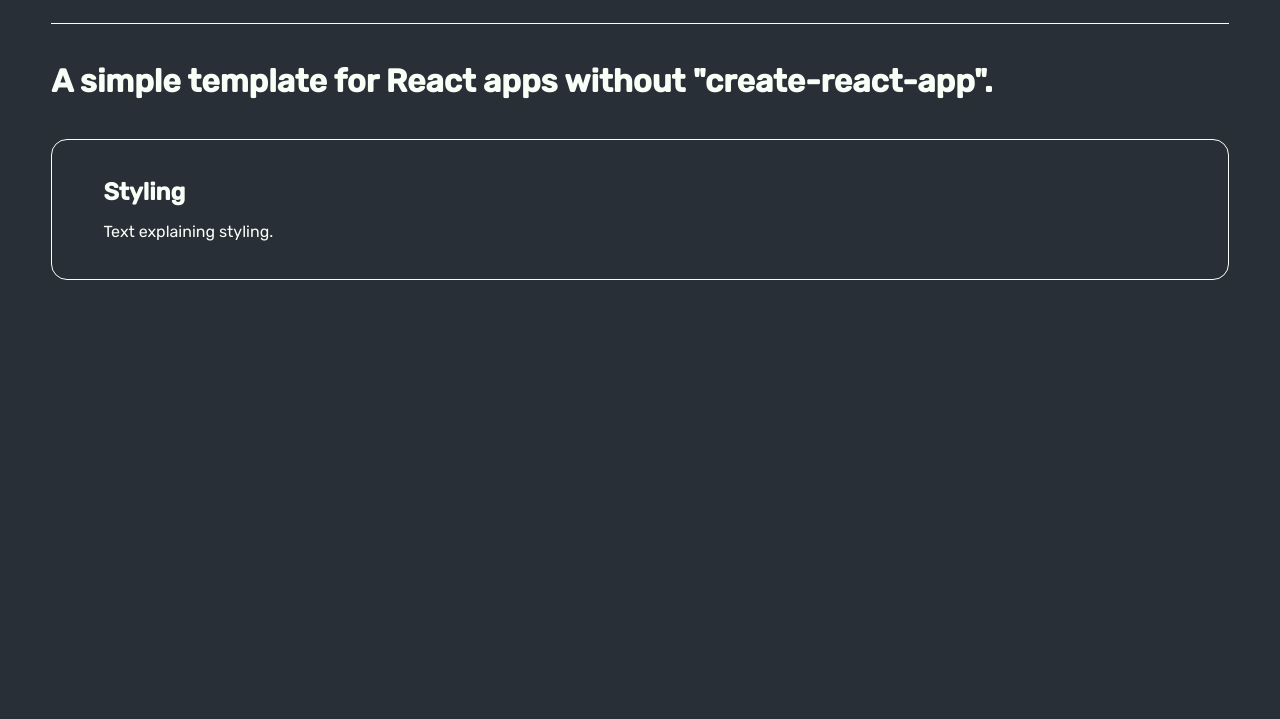
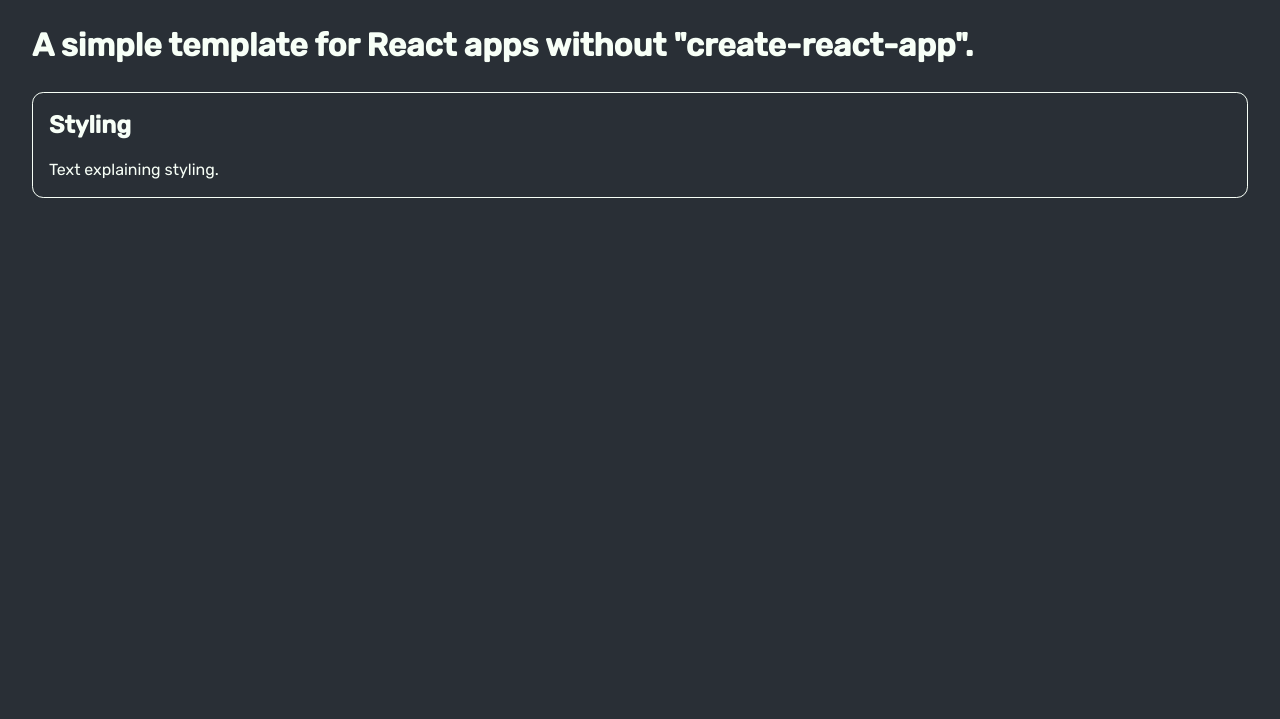
Before and after one commit to pompyproductions/template-react, a React app: page / in a window 1280 px wide. Shown: the part 81-800 px from the top of the page. Built offline with nearby package versions, Linux system fonts and the light colour scheme.

Commit message:
Update SASS

```diff
--- a/src/sass/components/_card.scss
+++ b/src/sass/components/_card.scss
@@ -1,14 +1,13 @@
-@use "../globals/breakpoints" as *;
+@use "../globals/mixins" as *;
 
 .card {
-  border-radius: var(--page-margin-x);
+  border-radius: var(--border-radius);
   border: 1px solid var(--white);
-  padding: var(--page-margin-y) var(--page-margin-x);
+  padding: var(--padding-y) var(--padding-x);
   display: grid;
   grid-auto-rows: min-content;
 
-  @include break-at("small") {
-    border-radius: 1rem;
+  @include break-at("mobile-m") {
     gap: 1rem;
   }
 }
--- a/src/sass/globals/_breakpoints.scss
+++ /dev/null
@@ -1,15 +0,0 @@
-$breakpoints: (
-    "thin": 320px,
-    "small": 720px,
-    "medium": 1024px,
-    "large": 1200px,
-    "huge": 1440px
-);
-
-@mixin break-at($size) {
-    @if map-has-key($breakpoints, $size) {
-        @media only screen and (min-width: map-get($breakpoints, $size)) {
-            @content;
-        }
-    }
-}
--- a/src/sass/globals/_index.scss
+++ b/src/sass/globals/_index.scss
@@ -1,4 +1,5 @@
 @forward "reset";
 @forward "theme";
 @forward "mixins";
-@forward "breakpoints";
+@forward "spacing";
+@forward "typography";
--- a/src/sass/globals/_mixins.scss
+++ b/src/sass/globals/_mixins.scss
@@ -1,3 +1,30 @@
+// TL:DR;
+// aim for beauty in "mobile-m", "tablet-m", "pc-l"
+// the others are edge cases that must be guaranteed to work
+
+$breakpoints: (
+    // design for 320 and above as basepoint
+    "mobile-m": 360px, // modern phones start more or less here.
+    "mobile-l": 420px, // large modern phones, phablets
+
+    "tablet-s": 600px, // older tablets in portrait
+    "tablet-m": 720px, // actually 760 but break here
+    // treat larger tablets (900px...) same as "tablet-m"
+
+    "pc-s": 1024px, // landscape modern tablets will creep here
+    "pc-m": 1280px, // this is laptop territory
+    "pc-l": 1440px, // generic ballpark: make others work, but make this shine!
+    "pc-xl": 1920px // maximized on a big monitor
+);
+
+@mixin break-at($size) {
+    @if map-has-key($breakpoints, $size) {
+        @media only screen and (min-width: map-get($breakpoints, $size)) {
+            @content;
+        }
+    }
+}
+
 @mixin disable-selection {
     user-select: none;
     -webkit-user-select: none;
--- /dev/null
+++ b/src/sass/globals/_spacing.scss
@@ -0,0 +1,15 @@
+@use "mixins" as *;
+
+:root {
+  --page-margin-x: 1.4rem;
+  --page-margin-y: 1rem;
+  --padding-x: 1rem;
+  --padding-y: 1rem;
+  --border-radius: .7rem;
+
+
+  @include break-at("mobile-m") {
+    --page-margin-x: 2rem;
+    --page-margin-y: 1.5rem;
+  }
+}
--- a/src/sass/globals/_theme.scss
+++ b/src/sass/globals/_theme.scss
@@ -1,9 +1,3 @@
-@use "../globals/breakpoints" as *;
-
-// font declarations
-@import url("https://fonts.googleapis.com/css2?family=Rubik:wght@300;400;500&display=swap");
-
-// variables
 :root {
   --black: #292F36;
   --white: #F7FFF7;
@@ -11,12 +5,4 @@
   --teal: #4ECDC4
   --green: #c2e812;
   --yellow: #FFE66D;
-
-  --page-margin-x: 1.4rem;
-  --page-margin-y: 1rem;
-
-  @include break-at("small") {
-    --page-margin-x: 3.2rem;
-    --page-margin-y: 2.4rem;
-  }
 }
--- /dev/null
+++ b/src/sass/globals/_typography.scss
@@ -0,0 +1,16 @@
+@use "mixins" as *;
+
+// font declarations
+@import url("https://fonts.googleapis.com/css2?family=Rubik:wght@300;400;500&display=swap");
+
+:root {
+  font-size: 1rem;
+  line-height: 1.4;
+}
+
+h1 {
+  font-size: 1.8rem;
+  @include break-at("mobile-m") {
+    font-size: 2rem;
+  }
+}
```
